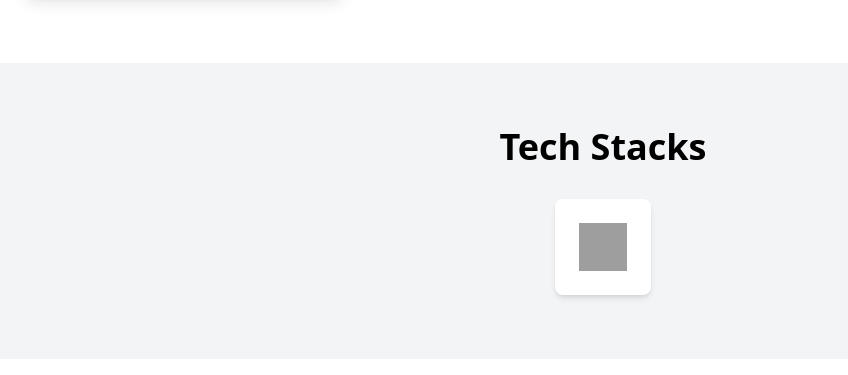
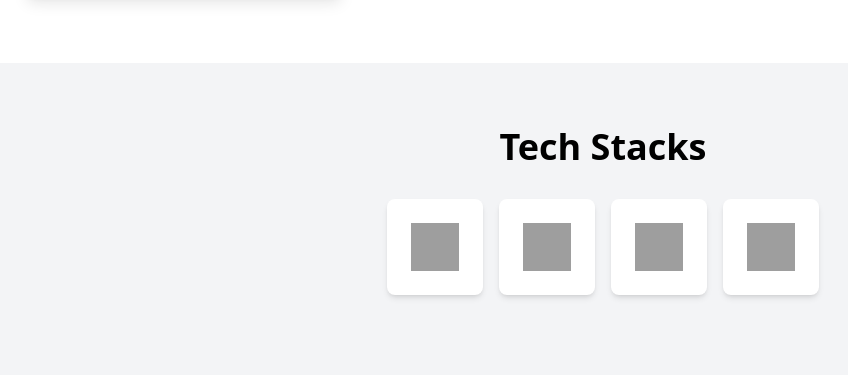
Before and after one commit to sahil29roy/WebDev360_Portfolio, a Python web app: template Templates/index.html in a window 1280 px wide. Shown: the part 1251-1626 px from the top of the page, without its empty margins (37-885 px from the left). Before the commit the page ends 1555 px from the top, so only its background shows below. Run offline with Jinja, Linux system fonts and the light colour scheme; the template is opened without the code that fills it, so the values that code supplies are empty; grey boxes are pictures that could not be loaded.

Commit message:
add more tech-stacks

```diff
--- a/Templates/index.html
+++ b/Templates/index.html
@@ -95,6 +95,16 @@
                 <div class="w-24 h-24 flex items-center justify-center bg-white shadow-md rounded-lg">
                   <img src="https://cdn.jsdelivr.net/gh/devicons/devicon/icons/html5/html5-original.svg" alt="HTML5" class="w-12 h-12">
                 </div>
+                <div class="w-24 h-24 flex items-center justify-center bg-white shadow-md rounded-lg">
+                    <img src="https://cdn.jsdelivr.net/gh/devicons/devicon/icons/css3/css3-original.svg" alt="CSS3" class="w-12 h-12">
+                  </div>
+                  <div class="w-24 h-24 flex items-center justify-center bg-white shadow-md rounded-lg">
+                    <img src="https://cdn.jsdelivr.net/gh/devicons/devicon/icons/react/react-original.svg" alt="React" class="w-12 h-12">
+
+                  </div>
+                  <div class="w-24 h-24 flex items-center justify-center bg-white shadow-md rounded-lg">
+                    <img src="https://cdn.jsdelivr.net/gh/devicons/devicon/icons/nodejs/nodejs-original.svg" alt="Node.js" class="w-12 h-12">
+                  </div>
               </div>
             </div>
           </section>
```
